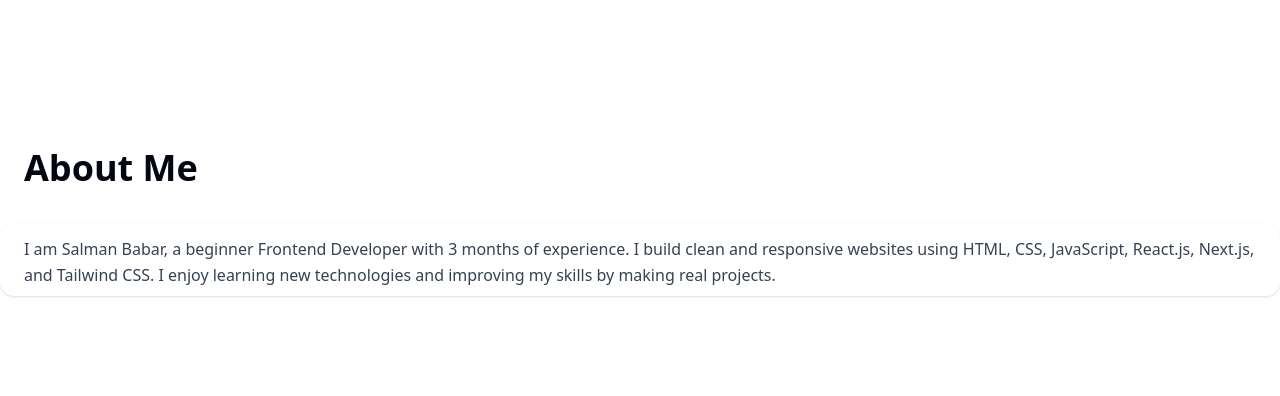
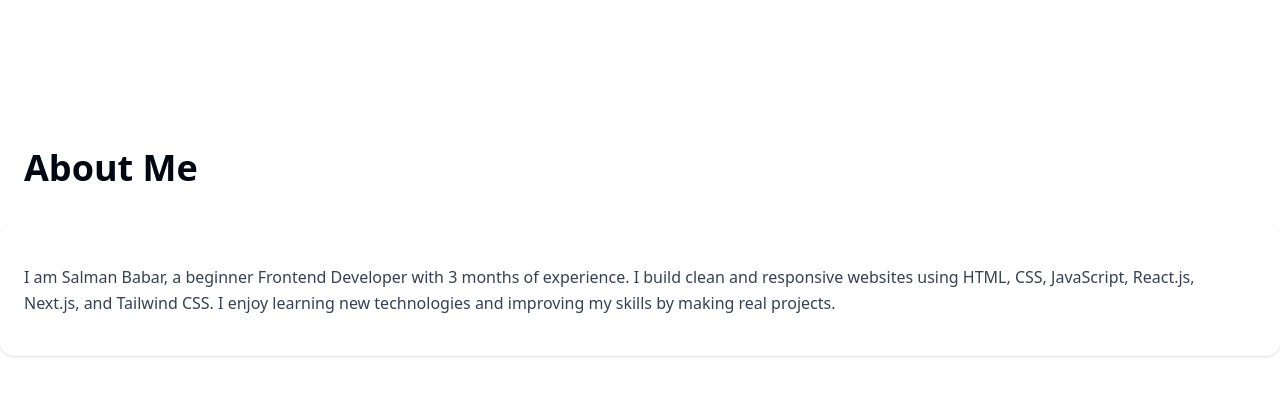
Before and after one commit to sulemanbabar92dev/Portfolio, a Next.js app: page /about in a window 1280 px wide. Shown: the top 396 px of the page. Built offline with nearby package versions, Linux system fonts and the light colour scheme.

Commit message:
add padding in about

```diff
--- a/app/about/page.jsx
+++ b/app/about/page.jsx
@@ -8,7 +8,7 @@
           About Me
         </h1>
         <div className="  mt-3 bg-white rounded-xl shadow hover:shadow-xl transition in-dark:bg-gray-300 ">
-          <p className="pl-6 pt-3 pb-2 text-gray-700 leading-relaxed ">
+          <p className="pl-6 pt-10 pb-10 pr-10 text-gray-700 leading-relaxed ">
          I am Salman Babar, a beginner Frontend Developer with 3 months of experience. I build clean and responsive websites using HTML, CSS, JavaScript, React.js, Next.js, and Tailwind CSS. I enjoy learning new technologies and improving my skills by making real projects.
           </p>
         </div>
```
